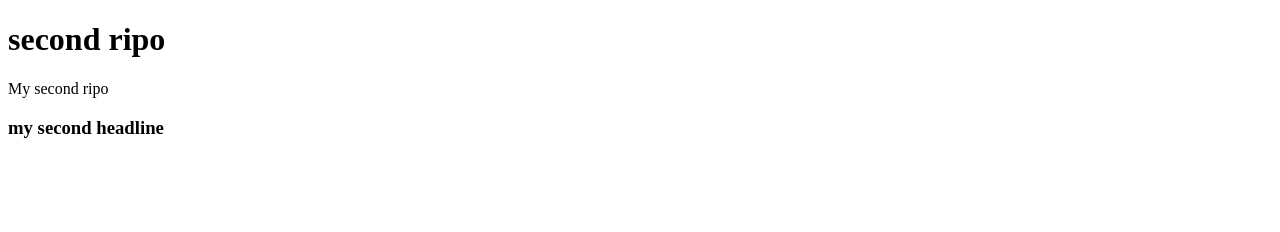
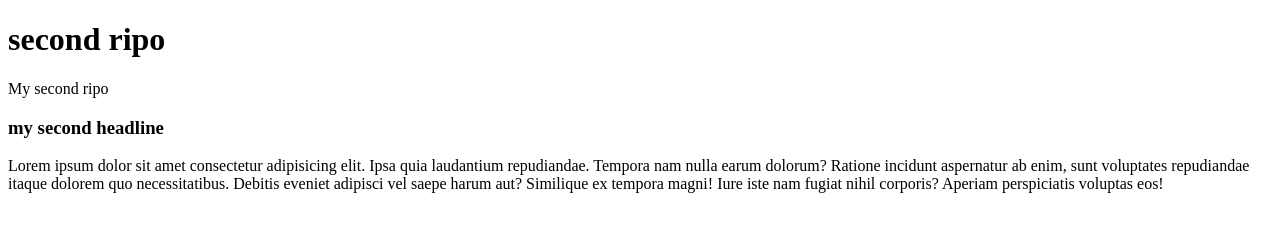
Before and after one commit to ijazhossain/my-second-ripo, a plain HTML site: page index.html in a window 1280 px wide. Drawn offline with Linux system fonts and the light colour scheme.

Commit message:
third commit

```diff
--- a/index.html
+++ b/index.html
@@ -12,6 +12,10 @@
     <h1>second ripo</h1>
     <p>My second ripo</p>
     <h3>my second headline</h3>
+    <p>Lorem ipsum dolor sit amet consectetur adipisicing elit. Ipsa quia laudantium repudiandae. Tempora nam nulla
+        earum dolorum? Ratione incidunt aspernatur ab enim, sunt voluptates repudiandae itaque dolorem quo
+        necessitatibus. Debitis eveniet adipisci vel saepe harum aut? Similique ex tempora magni! Iure iste nam fugiat
+        nihil corporis? Aperiam perspiciatis voluptas eos!</p>
 </body>
 
 </html>
```
